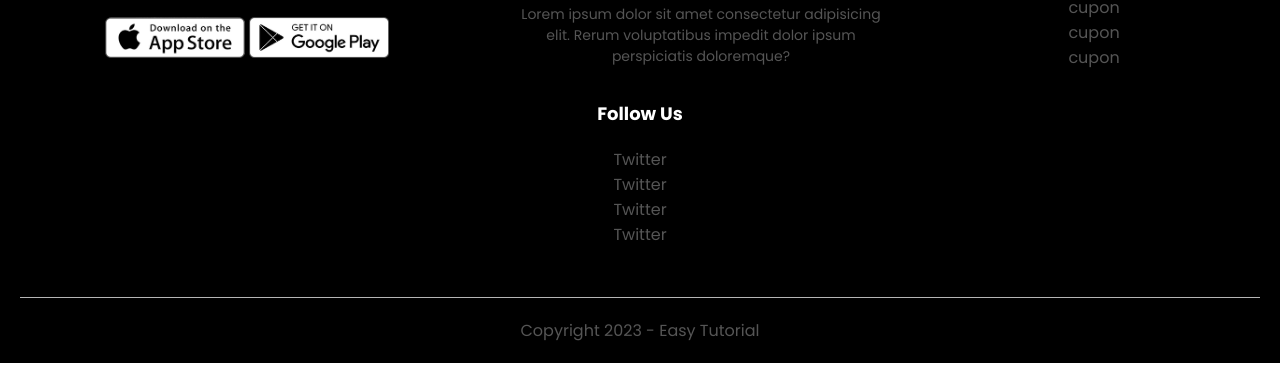
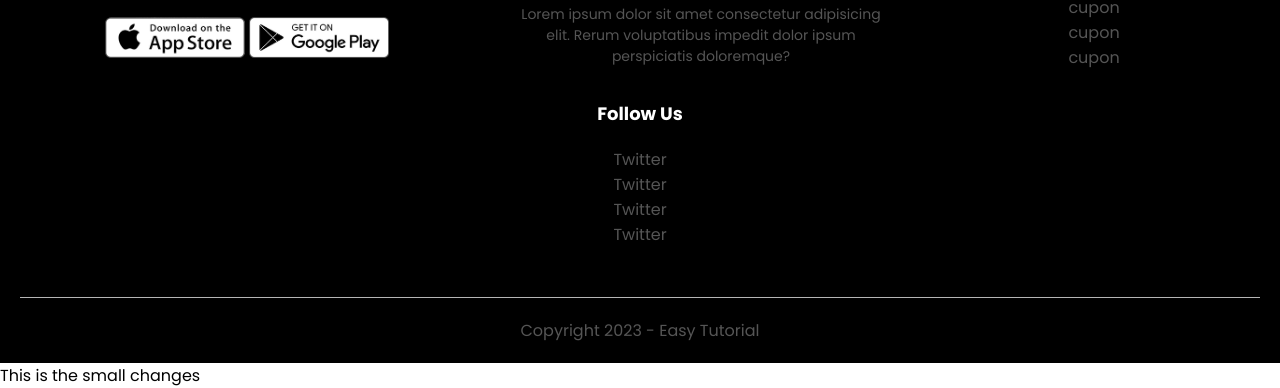
Before and after one commit to raselmia63/Redstore-Website_Fork, a plain HTML site: page index.html in a window 1280 px wide. Shown: the part 4041-4429 px from the top of the page. Before the commit the page ends 4404 px from the top, so only its background shows below. Drawn offline with Linux system fonts and the light colour scheme.

Commit message:
some changes

```diff
--- a/index.html
+++ b/index.html
@@ -370,5 +370,6 @@
       </div>
    </div>
 </div>
+<p>This is the small changes</p>
 </body>
 </html>
```
